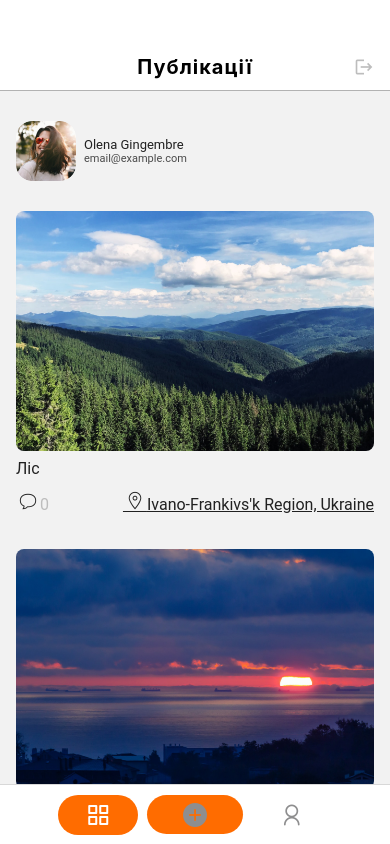
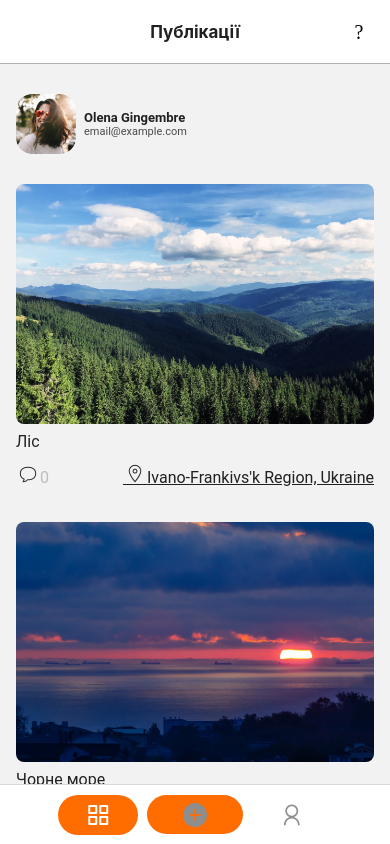
Before and after one commit to HelenaGingembre/rn-hw-5, a React Native app: screen /Posts in a window 390 px wide. Built offline with nearby package versions, Linux system fonts and the light colour scheme.

Commit message:
update router and header navigation

```diff
--- a/App.js
+++ b/App.js
@@ -14,7 +14,6 @@ export default function App() {
     console.log(Platform.OS);
 
     const routing = useRoute(true);
-    // const routing = useRoute({});
 
     const [fontsLoaded] = useFonts({
         'Roboto-Bold': require('./assets/fonts/Roboto/Roboto-Bold.ttf'),
--- a/Screens/main/CreatePostsScreen.js
+++ b/Screens/main/CreatePostsScreen.js
@@ -26,7 +26,7 @@ export const CreatePostsScreen = () => {
     return (
         <TouchableWithoutFeedback onPress={keyBoardHide}>
             <View style={styles.container}>
-                <Header title="Створити публікцію" />
+                {/* <Header title="Створити публікцію" /> */}
                 <ScrollView style={styles.main}>
                     <View
                         style={{
--- a/Screens/main/PostsScreen.js
+++ b/Screens/main/PostsScreen.js
@@ -12,7 +12,7 @@ import photo2 from '../../assets/images/post_2.png';
 export const PostsScreen = ({}) => {
     return (
         <View style={styles.container}>
-            <Header title="Публікaції" out={true} />
+            {/* <Header title="Публікaції" out={true} /> */}
             <ScrollView style={styles.main}>
                 <User />
                 <Publication
--- /dev/null
+++ b/components/goToButton.js
@@ -0,0 +1,48 @@
+import * as React from 'react';
+import { TouchableOpacity, StyleSheet } from 'react-native';
+import { useNavigation } from '@react-navigation/native';
+import { AntDesign } from '@expo/vector-icons';
+
+export const GoToButton = ({ screenName }) => {
+    const navigation = useNavigation();
+
+    const iconName = screenName => {
+        switch (screenName) {
+            case 'Posts':
+                return 'arrowleft';
+            case 'Login':
+                return 'logout';
+            default:
+                return 'logout';
+        }
+    };
+
+    return (
+        <TouchableOpacity
+            activeOpacity={0.8}
+            style={styles.btn}
+            onPress={() => {
+                navigation.navigate(screenName);
+            }}
+        >
+            <AntDesign
+                name={() => iconName(screenName)}
+                size={20}
+                color={'rgba(33, 33, 33, 0.8'}
+            />
+        </TouchableOpacity>
+    );
+};
+
+const styles = StyleSheet.create({
+    btn: {
+        width: 30,
+        height: 30,
+        borderRadius: 20,
+        backgroundColor: '#fff',
+        color: '#BDBDBD',
+        alignItems: 'center',
+        justifyContent: 'center',
+        marginHorizontal: 16,
+    },
+});
--- a/components/header.js
+++ b/components/header.js
@@ -14,7 +14,7 @@ export const Header = ({ title, out }) => {
                 activeOpacity={0.8}
                 style={styles.btn}
                 onPress={() => {
-                    navigation.goBack();
+                    out ? navigation.goBack() : null;
                 }}
             >
                 <Feather
@@ -29,7 +29,7 @@ export const Header = ({ title, out }) => {
                 style={styles.btn}
                 onPress={() => {
                     console.log('navigation', navigation);
-                    //navigation.goBack(Login);
+                    // navigation.navigate('Login');
                 }}
             >
                 <MaterialIcons
@@ -62,4 +62,14 @@ const styles = StyleSheet.create({
         color: '#212121;',
         letterSpacing: 1,
     },
+    btn: {
+        width: 30,
+        height: 30,
+        borderRadius: 20,
+        backgroundColor: '#fff',
+        color: '#BDBDBD',
+        alignItems: 'center',
+        justifyContent: 'center',
+        marginHorizontal: 16,
+    },
 });
--- a/components/user.js
+++ b/components/user.js
@@ -34,7 +34,7 @@ const styles = StyleSheet.create({
     name: {
         fontFamily: 'Roboto',
         fontSize: 13,
-        // fontWeight: 700,
+        fontWeight: 'bold',
         color: '#212121',
     },
     email: {
--- a/router.js
+++ b/router.js
@@ -1,9 +1,10 @@
 import React from 'react';
 
-import { StyleSheet, TouchableOpacity } from 'react-native';
+import { StyleSheet, TouchableOpacity, Text } from 'react-native';
 
 import { createStackNavigator } from '@react-navigation/stack';
 import { createBottomTabNavigator } from '@react-navigation/bottom-tabs';
+import { useNavigation } from '@react-navigation/native';
 
 const AuthStack = createStackNavigator();
 const MainTabs = createBottomTabNavigator();
@@ -17,8 +18,15 @@ import { Home } from './Screens/main/Home';
 
 // icons import
 import { Feather, AntDesign, MaterialIcons } from '@expo/vector-icons';
+import { GoToButton } from './components/goToButton';
+
+function TextTitle(text) {
+    return <Text style={styles.title}>{text}</Text>;
+}
 
 export const useRoute = isAuth => {
+    // const navigation = useNavigation();
+
     if (!isAuth) {
         return (
             <AuthStack.Navigator initialRouteName="Registration">
@@ -39,7 +47,7 @@ export const useRoute = isAuth => {
                 <AuthStack.Screen
                     component={Home}
                     name="Home"
-                    options={{ headerTitleAlign: 'center', headerShown: false }}
+                    // options={{ headerTitleAlign: 'center', headerShown: false }}
                 />
             </AuthStack.Navigator>
         );
@@ -56,15 +64,38 @@ export const useRoute = isAuth => {
                     paddingBottom: 10,
                     height: 60,
                 },
+                headerStyle: {
+                    borderBottomWidth: 1,
+                    borderBottomColor: 'rgba(0, 0, 0, 0.3)',
+                    backgroundColor: '#fff',
+                },
+                headerTitleAlign: 'center',
             }}
         >
             <MainTabs.Screen
                 name="Posts"
                 component={PostsScreen}
-                options={{
-                    headerShown: false,
+                options={({ navigation }) => ({
+                    headerTitle: () => TextTitle('Публікaції'),
+                    headerShown: true,
+                    headerRight: () => (
+                        <GoToButton screenName="Login" /> //TODO!!!
+                        /*  <TouchableOpacity
+                            activeOpacity={0.8}
+                            style={styles.btn}
+                            onPress={() => {
+                                //navigation.navigate('Login');
+                                // navigation.goBack();
+                            }}
+                        >
+                            <Feather
+                                name="arrow-left"
+                                size={20}
+                                color={'rgba(33, 33, 33, 0.8'}
+                            />
+                        </TouchableOpacity>*/
+                    ),
                     tabBarShowLabel: false,
-                    headerTitleStyle: { marginLeft: 160 },
                     tabBarIcon: ({ focused, size, color }) => (
                         <Feather
                             name="grid"
@@ -74,13 +105,31 @@ export const useRoute = isAuth => {
                         />
                     ),
                     tabBarActiveTintColor: 'rgba(33, 33, 33, 0.8)',
-                }}
+                })}
             />
             <MainTabs.Screen
                 name="CreatePosts"
                 component={CreatePostsScreen}
-                options={{
-                    headerShown: false,
+                options={({ navigation }) => ({
+                    headerShown: true,
+                    headerTitle: () => TextTitle('Створити публікцію'),
+                    headerLeft: () => (
+                        <GoToButton screenName="Posts" />
+                        /* <TouchableOpacity
+                            activeOpacity={0.8}
+                            style={styles.btn}
+                            onPress={() => {
+                                // navigation.navigate('Posts');
+                                navigation.goBack();
+                            }}
+                        >
+                            <Feather
+                                name="arrow-left"
+                                size={20}
+                                color={'rgba(33, 33, 33, 0.8'}
+                            />
+                        </TouchableOpacity>*/
+                    ),
                     tabBarShowLabel: false,
                     tabBarIcon: ({ focused, size, color }) => (
                         <AntDesign
@@ -90,13 +139,13 @@ export const useRoute = isAuth => {
                             color={color}
                         />
                     ),
-                    tabBarActiveTintColor: '#fff',
+                    tabBarActiveTintColor: '#000',
                     tabBarInactiveTintColor: '#BDBDBD',
                     tabBarItemStyle: {
                         backgroundColor: '#FF6C00',
                         borderRadius: 20,
                     },
-                }}
+                })}
             />
             <MainTabs.Screen
                 name="Profiler"
@@ -116,11 +165,6 @@ export const useRoute = isAuth => {
                     tabBarInactiveTintColor: '#BDBDBD',
                 }}
             />
-            {/* <MainTabs.Screen
-                component={Home}
-                name="Home"
-                options={{ headerTitleAlign: 'center', headerShown: false }}
-            /> */}
         </MainTabs.Navigator>
     );
 };
@@ -133,4 +177,20 @@ const styles = StyleSheet.create({
         backgroundColor: '#FF6C00',
         color: '#fff',
     },
+    title: {
+        fontWeight: 'bold',
+        color: '#212121',
+        paddingHorizontal: 16,
+        fontSize: 17,
+    },
+    btn: {
+        width: 30,
+        height: 30,
+        borderRadius: 20,
+        backgroundColor: '#ffffff',
+        color: '#BDBDBD',
+        alignItems: 'center',
+        justifyContent: 'center',
+        marginHorizontal: 16,
+    },
 });
```
Also changed, not shown: 1 other file (tests, documents, lock files or other folders).
